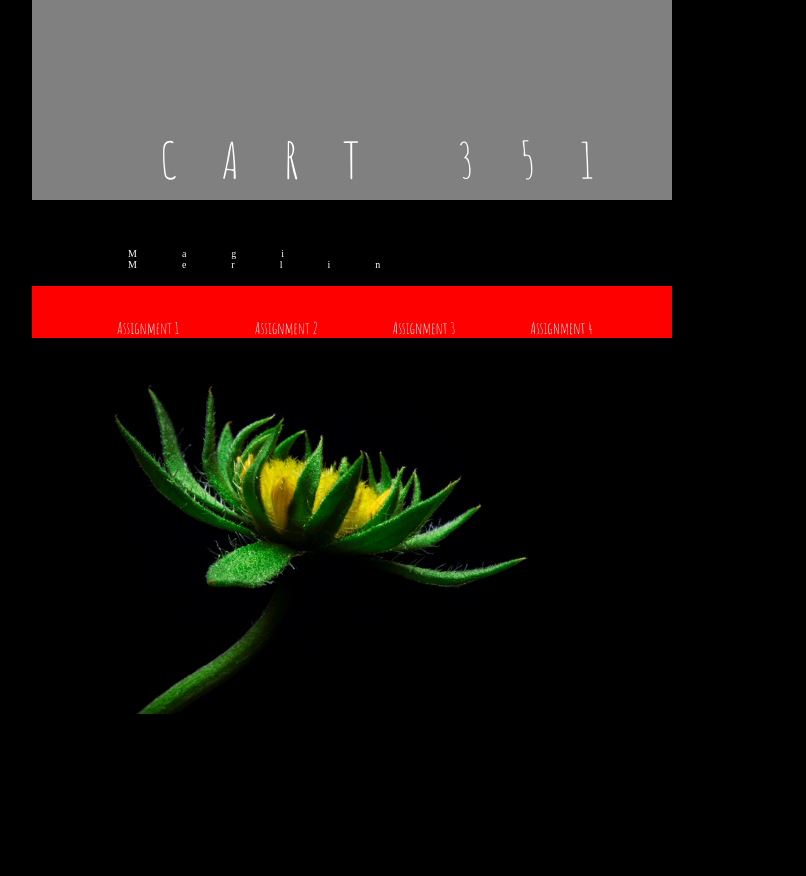
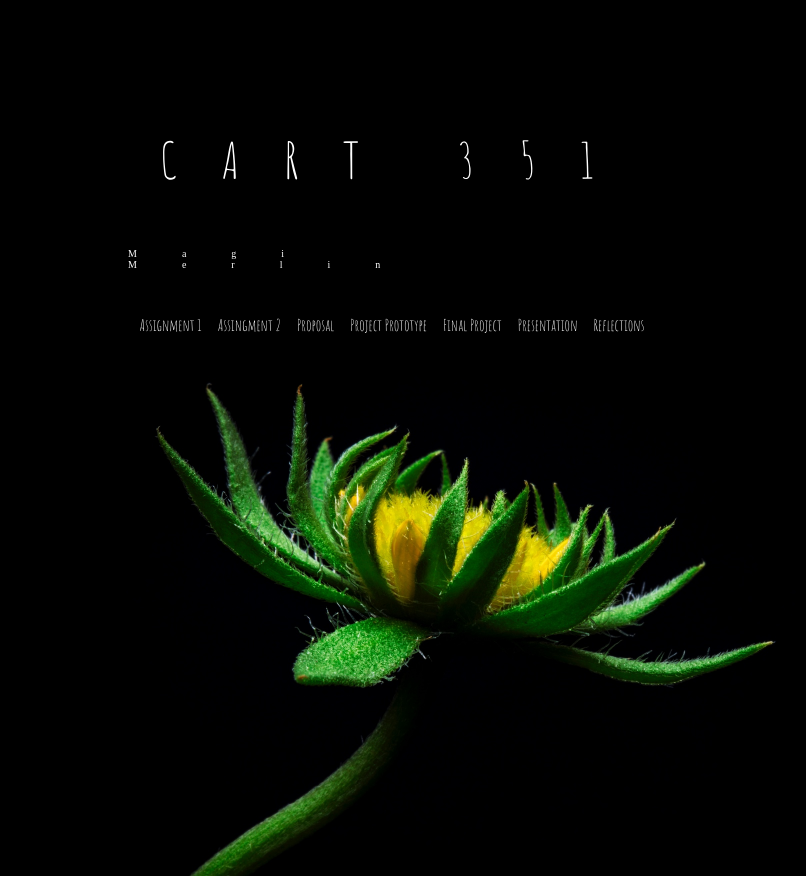
Before and after one commit to magimerlin/CART351, a PHP site: page / in a window 1280 px wide. Shown: the whole page, without its empty margins (288-1094 px from the left). Before the commit the page ends 714 px from the top, so only its background shows below. Run offline with PHP 8.4, Linux system fonts and the light colour scheme.

Commit message:
added some new css
css is new but buggy as heck... need help with that for sure.

```diff
--- a/CLASS WEBPAGE/css/main.css
+++ b/CLASS WEBPAGE/css/main.css
@@ -1,7 +1,94 @@
 
-h2{
-  text-align: center;
+
+<link href="https://fonts.googleapis.com/css?family=Amatic+SC|Athiti|PT+Sans+Narrow" rel="stylesheet">
+
+body{
+  margin:0;
+  background-color: black;
 }
-h3{
-  text-align: center;
+.wrapper{
+  background: black;
+  margin-left: 25%;
+  margin-right: 25%;
+  height: 800px;
 }
+.title{
+  height:200px;
+  color: white;
+  background-color: black;
+}
+.title p{
+font-family: 'PT Sans Narrow', sans-serif;
+font-family: 'Athiti', sans-serif;
+font-family: 'Amatic SC', cursive;
+padding-top: 20%;
+padding-left: 20%;
+font-size: 50px;
+letter-spacing: 45px;
+}
+.name p{
+  color: white;
+  padding-top: 6%;
+  padding-left: 15%;
+  font-size: 10px;
+  letter-spacing: 45px;
+}
+.listlinks {
+  font-family: 'PT Sans Narrow', sans-serif;
+  font-family: 'Athiti', sans-serif;
+  font-family: 'Amatic SC', cursive;
+  background-color: black;
+  padding-top: 5%;
+  color: white;
+}
+.listlinks li{
+  display: inline-block;
+  width:30%;
+  padding-left: 16%;
+  font-size: 30px;
+}
+.photo img{
+  width: 150%;
+}
+.dropbtn {
+  font-family: 'PT Sans Narrow', sans-serif;
+  font-family: 'Athiti', sans-serif;
+  font-family: 'Amatic SC', cursive;
+    background-color: black;
+    color: white;
+    padding-top: 35px;
+    font-size: 16px;
+    border: none;
+    cursor: pointer;
+}
+
+.dropdown {
+    position: relative;
+    display: inline-block;
+}
+
+.dropdown-content {
+    display: none;
+    position: absolute;
+    background-color: #f9f9f9;
+    min-width: 100px;
+    box-shadow: 0px 8px 16px 0px rgba(0,0,0,0.2);
+    z-index: 1;
+}
+
+.dropdown-content a {
+    color: black;
+    padding: 12px 16px;
+    text-decoration: none;
+    display: block;
+}
+
+.dropdown-content a:hover {background-color: #f1f1f1}
+
+.dropdown:hover .dropdown-content {
+    display: block;
+}
+
+.dropdown:hover .dropbtn {
+    background-color: green;
+}
--- a/CLASS WEBPAGE/index.html
+++ b/CLASS WEBPAGE/index.html
@@ -1,70 +1,84 @@
 <html>
 <head>
+<link rel="stylesheet" type="text/css" href="css/main.css">
 <link href="https://fonts.googleapis.com/css?family=Amatic+SC|Athiti|PT+Sans+Narrow" rel="stylesheet">
 <style>
+
 body{
   margin:0;
   background-color: black;
 }
-.wrapper{
-  background: black;
-  margin-left: 25%;
-  margin-right: 25%;
-  height: 600px;
-}
-.title{
-  height:200px;
-  color: white;
-  background-color: grey;
-}
-.title p{
-font-family: 'PT Sans Narrow', sans-serif;
-font-family: 'Athiti', sans-serif;
-font-family: 'Amatic SC', cursive;
-padding-top: 20%;
-padding-left: 20%;
-font-size: 50px;
-letter-spacing: 45px;
-}
-.name p{
-  color: white;
-  padding-top: 6%;
-  padding-left: 15%;
-  font-size: 10px;
-  letter-spacing: 45px;
-}
-.listlinks {
-  font-family: 'PT Sans Narrow', sans-serif;
-  font-family: 'Athiti', sans-serif;
-  font-family: 'Amatic SC', cursive;
-  background-color: red;
-  padding-top: 5%;
-  color: white;
-}
-.listlinks li{
-  display: inline-block;
-  width:15%;
-  padding-left: 7.5%;
-}
-.photo img{
-  width: 100%;
-}
+
 </style>
 </head>
-
 <body>
 <div class = "wrapper">
   <div class = "title"> <p> CART 351 </p> </div>
   <div class = "name"> <p> Magi Merlin </p> </div>
-  <div>
-    <ul class = "listlinks">
-    <li> Assignment 1</li>
-    <li> Assignment 2</li>
-    <li> Assignment 3</li>
-    <li> Assignment 4</li>
-  </ul>
+
+  <div class = "button"> Assignment 1>
+    <div class="dropdown">
+  <button class="dropbtn">Assignment 1</button>
+  <div class="dropdown-content">
+    <a href="#">Ass1 live</a>
+    <a href="#">GitHub repo</a>
+  </div>
+
+  <div class="dropdown">
+  <button class="dropbtn">Assingment 2</button>
+  <div class="dropdown-content">
+    <a href="#">Assignment 2 live</a>
+    <a href="#">GitHub repo</a>
+  </div>
 </div>
 
+<div class="dropdown">
+<button class="dropbtn">Proposal</button>
+<div class="dropdown-content">
+  <a href="#">Proposal</a>
+</div>
+
+</div>
+<div class="dropdown">
+<button class="dropbtn">Project Prototype</button>
+<div class="dropdown-content">
+  <a href="#">Project Live</a>
+  <a href="#">GitHub Repo</a>
+</div>
+</div>
+
+<div class="dropdown">
+<button class="dropbtn">Final Project</button>
+<div class="dropdown-content">
+  <a href="#">Project Live</a>
+  <a href="#">GitHub Repo</a>
+  <a href="#">Final Doc</a>
+</div>
+
+</div>
+<div class="dropdown">
+<button class="dropbtn">Presentation</button>
+<div class="dropdown-content">
+  <a href="#">Slides</a>
+</div>
+</div>
+<div class="dropdown">
+<button class="dropbtn">Reflections</button>
+<div class="dropdown-content">
+  <a href="#">Reflection1</a>
+</div>
+</div>
+   </div>
+  <!-- <div>
+     <ul class = "listlinks">
+        <li> Assignment 2</li>
+        <li> Proposal</li>
+      <li> Project Prototype</li>
+    <li> Final Project</li>
+  <li> Reflections</li>
+<li> Presentation</li>
+    </ul>
+</div> -->
   <div class = "photo"><img src = "images/flowerpic.jpg"></div>
   </div>
 
```
Also changed, not shown: JavaScriptEx/exercise1.html (added, +52 -0 lines), .atom-live-server.json (added), 3 other files.
